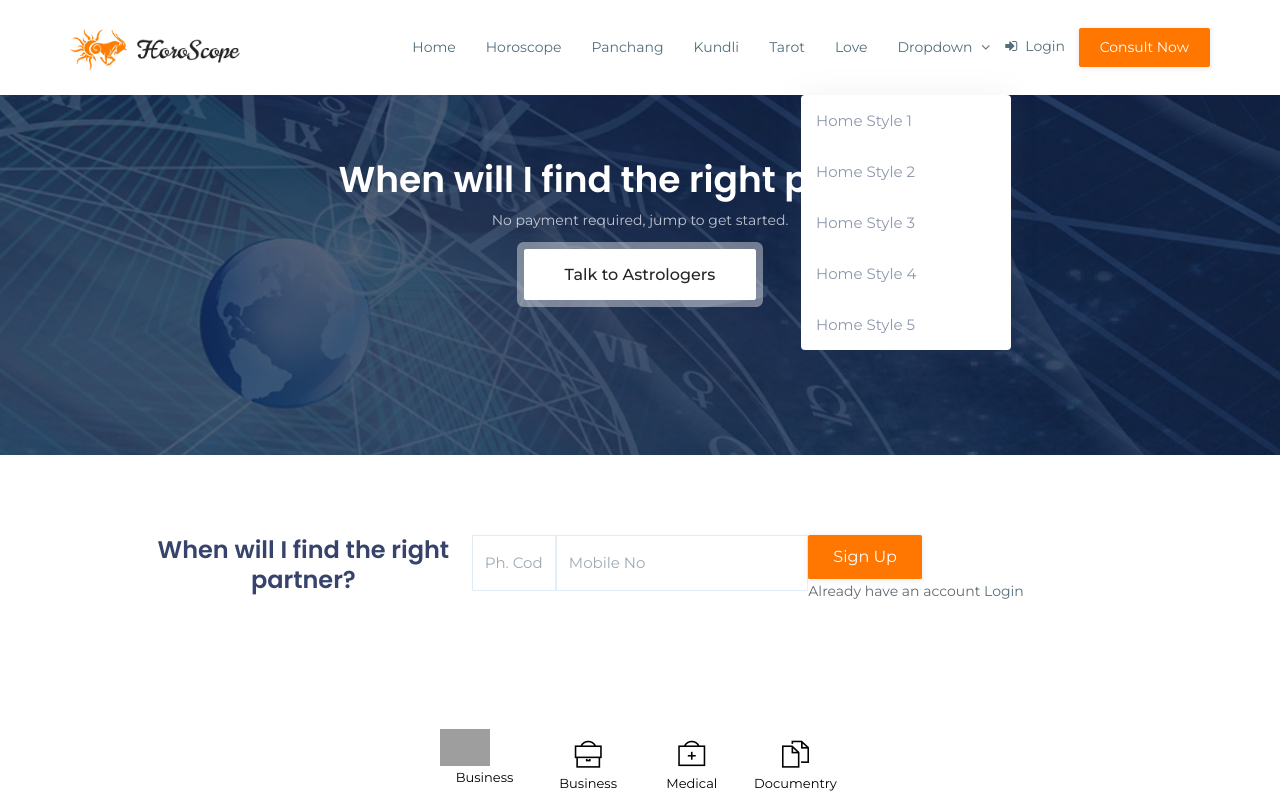
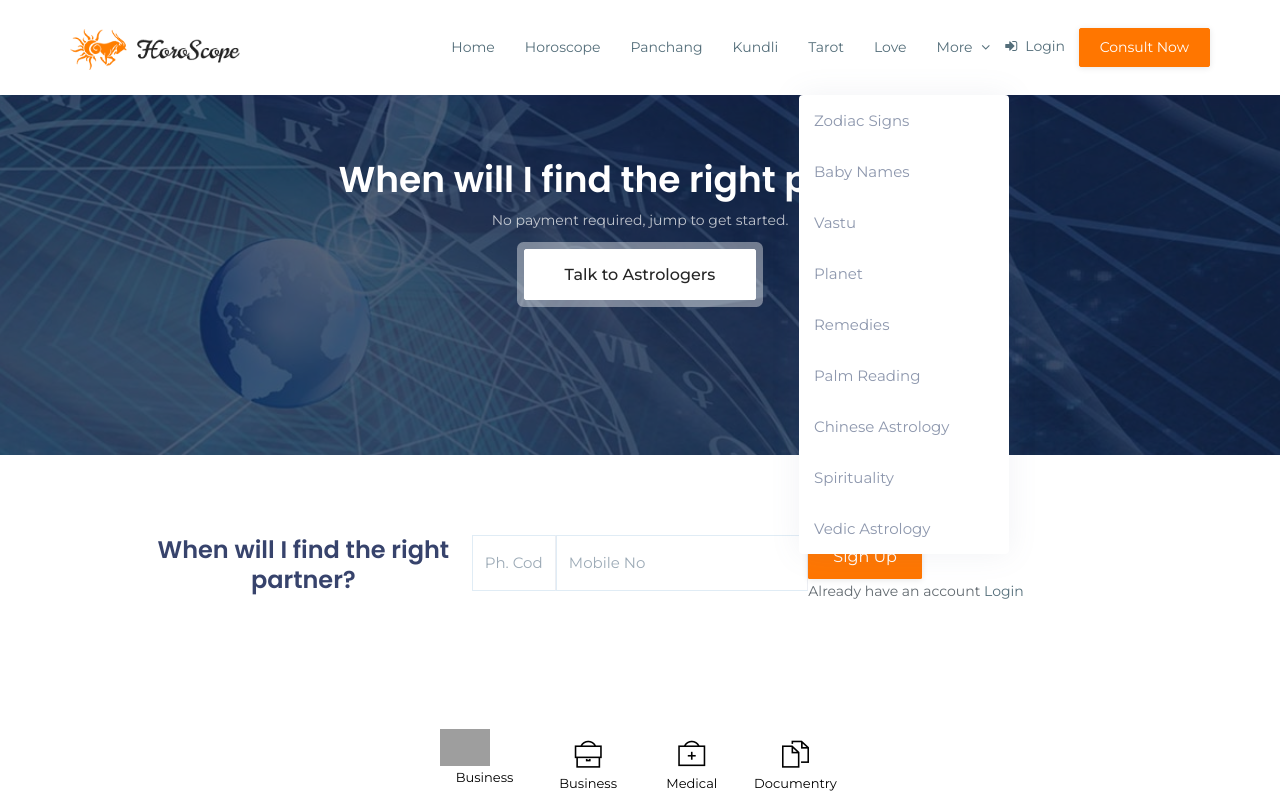
Before and after one commit to shivanidhyani/astro, a Django app: page / in a window 1280 px wide, after a click on "More". Shown: the top 794 px of the page. Run offline with Django 3.2, Linux system fonts and the light colour scheme; some libraries are stand-ins or nearby versions; some web fonts are replaced; grey boxes are pictures that could not be loaded.

Commit message:
Add files via upload

```diff
--- a/main/templates/templating.html
+++ b/main/templates/templating.html
@@ -27,13 +27,17 @@
 								<li class="nav-item"><a class="nav-link" href="blogs.html">Tarot</a></li>
 								<li class="nav-item"><a class="nav-link" href="blogs.html">Love</a></li>
 								<li class="nav-item dropdown">
-									<a class="nav-link dropdown-toggle" href="javascript:void(0)" data-toggle="dropdown" aria-haspopup="true" aria-expanded="false">Dropdown <i class="fa fa-angle-down m-l-5"></i></a>
+									<a class="nav-link dropdown-toggle" href="javascript:void(0)" data-toggle="dropdown" aria-haspopup="true" aria-expanded="false">More <i class="fa fa-angle-down m-l-5"></i></a>
 									<ul class="b-none dropdown-menu font-14 animated fadeInUp">
-										<li><a class="dropdown-item" href="index-2.html">Home Style 1</a></li>
-										<li><a class="dropdown-item" href="home-2.html">Home Style 2</a></li>
-										<li><a class="dropdown-item" href="home-3.html">Home Style 3</a></li>
-										<li><a class="dropdown-item" href="home-4.html">Home Style 4</a></li>
-										<li><a class="dropdown-item" href="home-5.html">Home Style 5</a></li>
+										<li><a class="dropdown-item" href="index-2.html">Zodiac Signs</a> </li>
+										<li><a class="dropdown-item" href="index-2.html">Baby Names</a></li>
+										<li><a class="dropdown-item" href="index-2.html">Vastu</a> </li>
+										<li><a class="dropdown-item" href="index-2.html">Planet</a> </li>
+										<li><a class="dropdown-item" href="index-2.html">Remedies</a> </li>
+										<li><a class="dropdown-item" href="index-2.html">Palm Reading</a></li>
+										<li><a class="dropdown-item" href="index-2.html">Chinese Astrology</a></li>
+										<li><a class="dropdown-item" href="index-2.html">Spirituality</a></li>
+										<li><a class="dropdown-item" href="index-2.html">Vedic Astrology</a></li>
 									</ul>
 								</li>
 							</ul>
@@ -219,96 +211,6 @@
 			</div>
 		</div>
 		<!-- End Sign Up Window -->
-
-
-
-
-
-
-
-
-		<!-- Sign Up Window Code -->
-		<div class="modal fade" id="signin" tabindex="-1" role="dialog" aria-labelledby="myModalLabel1" aria-hidden="true">
-		<div class="modal-dialog">
-			<div class="modal-content" id="myModalLabel1">
-				<div class="modal-header">
-					<h5 class="modal-title"><i class="ti-unlock"></i>Consult Astrologers</h5>
-					<button type="button" class="close" data-dismiss="modal" aria-label="Close">
-						<i class="ti-close"></i>
-					</button>
-				</div>
-				<div class="modal-body">
-					<!-- Nav tabs -->
-					<ul class="nav nav-tabs nav-advance theme-bg" role="tablist">
-						<li class="nav-item active">
-							<a class="nav-link" data-toggle="tab" href="#signin" role="tab">
-							<i class="ti-user"></i> Sign In</a>
-						</li>
-						<li class="nav-item">
-							<a class="nav-link" data-toggle="tab" href="#candidate" role="tab">
-							<i class="ti-user"></i> Sign Up</a>
-						</li>
-					</ul>
-					<!-- Nav tabs -->
-
-					<!-- Tab panels -->
-					<div class="tab-content">
-					<!-- SignIn-->
-						<div class="tab-pane fade in show active" id="signin" role="tabpanel">
-							<form>
-								<div class="form-group">
-									<label>User Name</label>
-									<input type="text" class="form-control" placeholder="User Name">
-								</div>
-								<div class="form-group">
-									<label>Password</label>
-									<input type="password" class="form-control" placeholder="*********">
-								</div>
-								<div class="form-group">
-									<span class="c-box-checkbox">
-										<input id="rmp-3" class="checkbox-custom" name="rmp-3" type="checkbox">
-										<label for="rmp-3" class="checkbox-custom-label">Remember Me</label>
-									</span>
-									<a href="#" title="Forget" class="float-right">Forgot Password?</a>
-								</div>
-								<div class="form-group text-center">
-									<button type="button" class="btn theme-btn full-width btn-m">LogIn </button>
-								</div>
-							</form>
-							<div class="log-option"><span>OR</span></div>
-							<div class="row mrg-bot-20">
-								<div class="col-md-6">
-									<a href="#" title="" class="fb-log-btn log-btn"><i class="fa fa-facebook"></i>SignIn With Facebook</a>
-								</div>
-								<div class="col-md-6">
-									<a href="#" title="" class="gplus-log-btn log-btn"><i class="fa fa-google-plus"></i>SignIn With Google+</a>
-								</div>
-							</div>
-						</div>
-						<!--/.Panel 1-->
-						<!-- SignUp Panel -->
-						<div class="tab-pane fade" id="candidate" role="tabpanel">
-							<form>
-								<div class="row">
-									<div class="col-lg-12 col-md-12 col-sm-12">
-										<div class="form-group">
-											<label>Phone No</label>
-											<input type="number" class="form-control" placeholder="Enter Phone Number">
-										</div>
-									</div>
-								</div>
-								<div class="form-group text-center">
-									<button type="button" class="btn theme-btn full-width btn-m">Sign Up</button>
-								</div>
-							</form>
-
-						</div>
-						<!--/.Panel 2-->
-					</div>
-					<!-- Tab panels -->
-				</div>
-			</div>
-		</div>
 	</div></div>
 	<!-- End Sign Up Window -->
 	<!-- ============================================================== -->
```
Also changed, not shown: other parts of main/templates/templating.html (+20 -32 lines).
